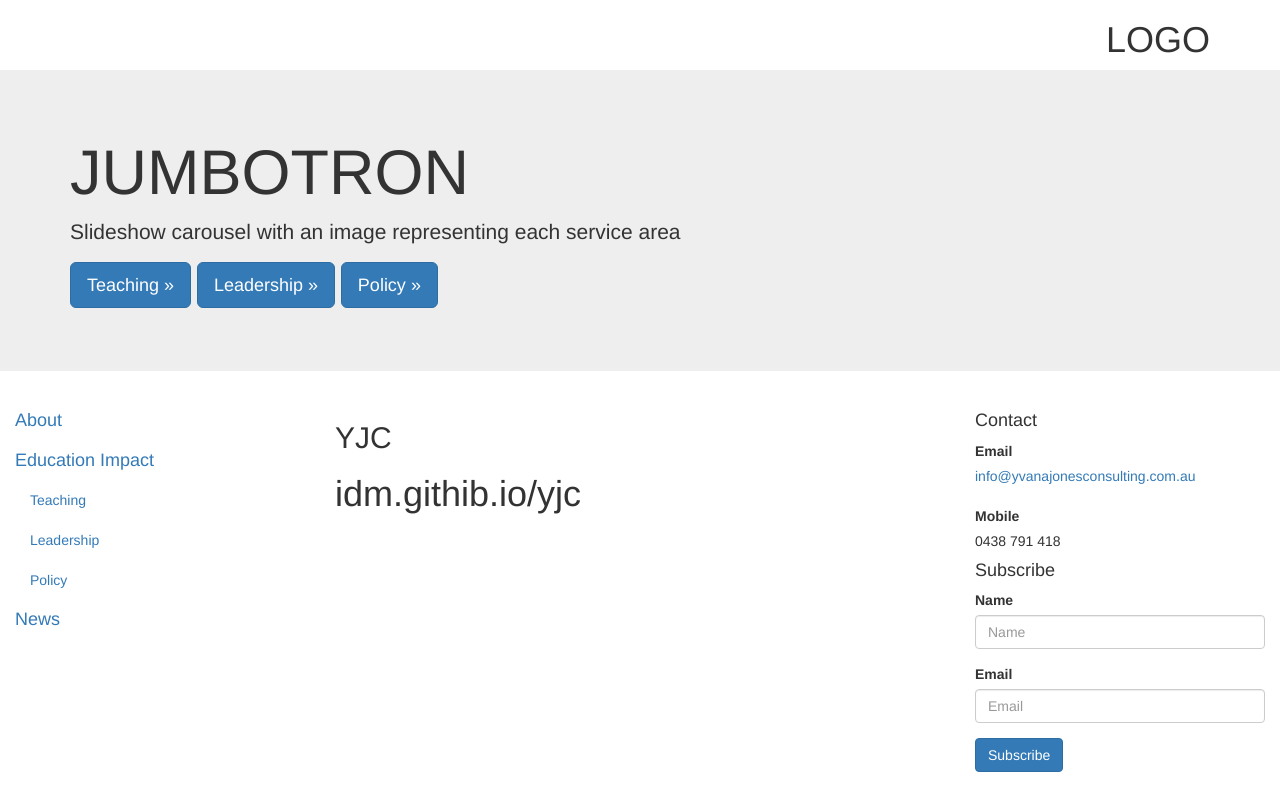
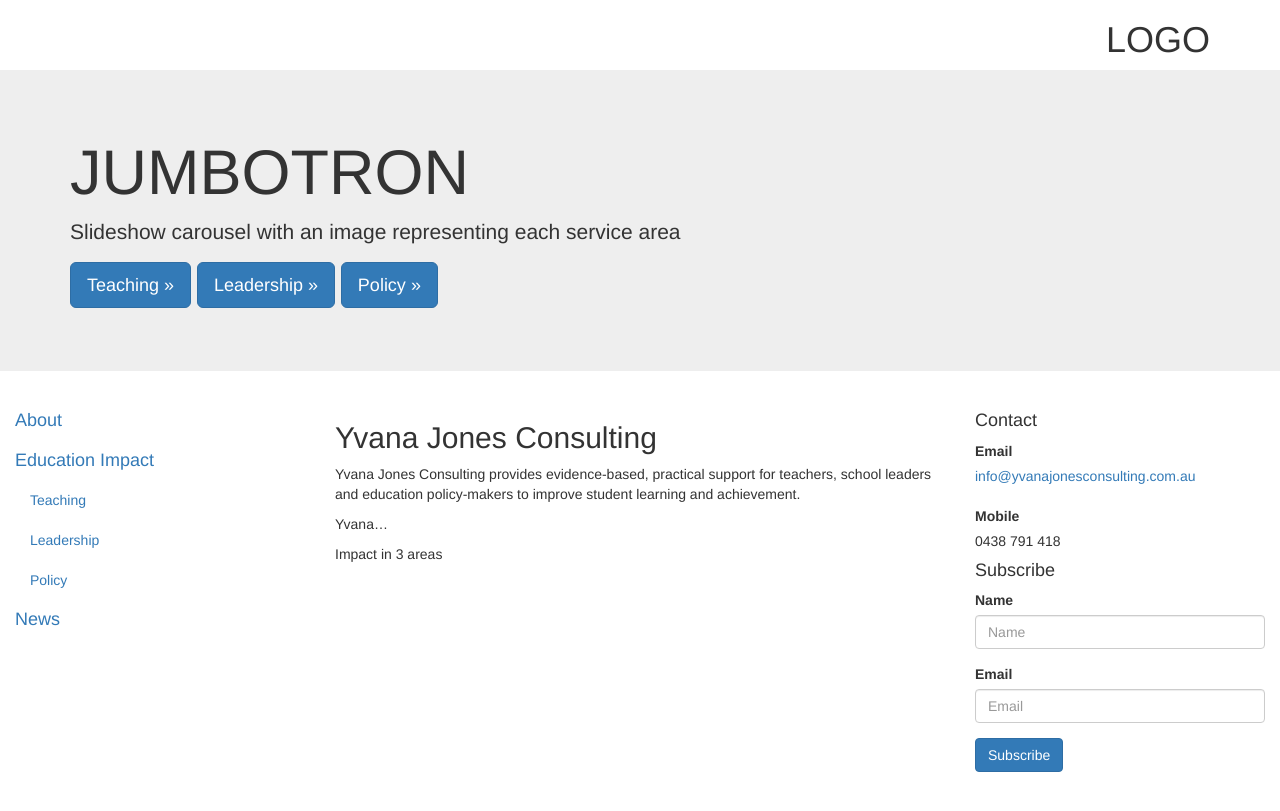
Before and after one commit to idm/idm.github.io, a Jekyll site: the page built from yjc/index.md, in a window 1280 px wide. Shown: the top 811 px of the page. Built offline with Jekyll 4.4.1, drawn with Linux system fonts in a browser that asks for light colours; nearby versions of some CDN libraries.

Commit message:
add About and outline home

```diff
--- a/yjc/index.md
+++ b/yjc/index.md
@@ -1,5 +1,9 @@
 ---
 layout: yjc
-title: YJC
+title: Yvana Jones Consulting
 ---
-# idm.githib.io/yjc
+Yvana Jones Consulting provides evidence-based, practical support for teachers, school leaders and education policy-makers to improve student learning and achievement.
+
+Yvana...
+
+Impact in 3 areas
```
Also changed, not shown: yjc/about.md (added, +4 -0 lines).
